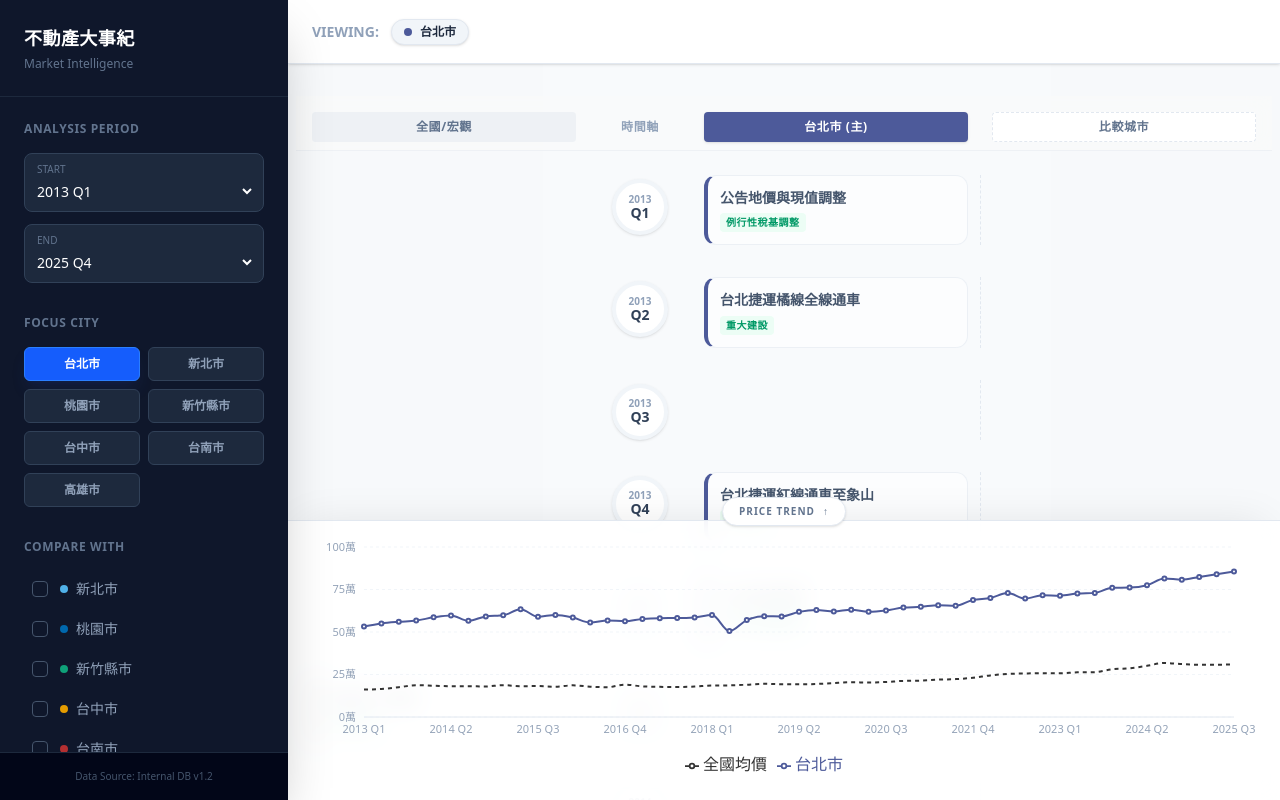
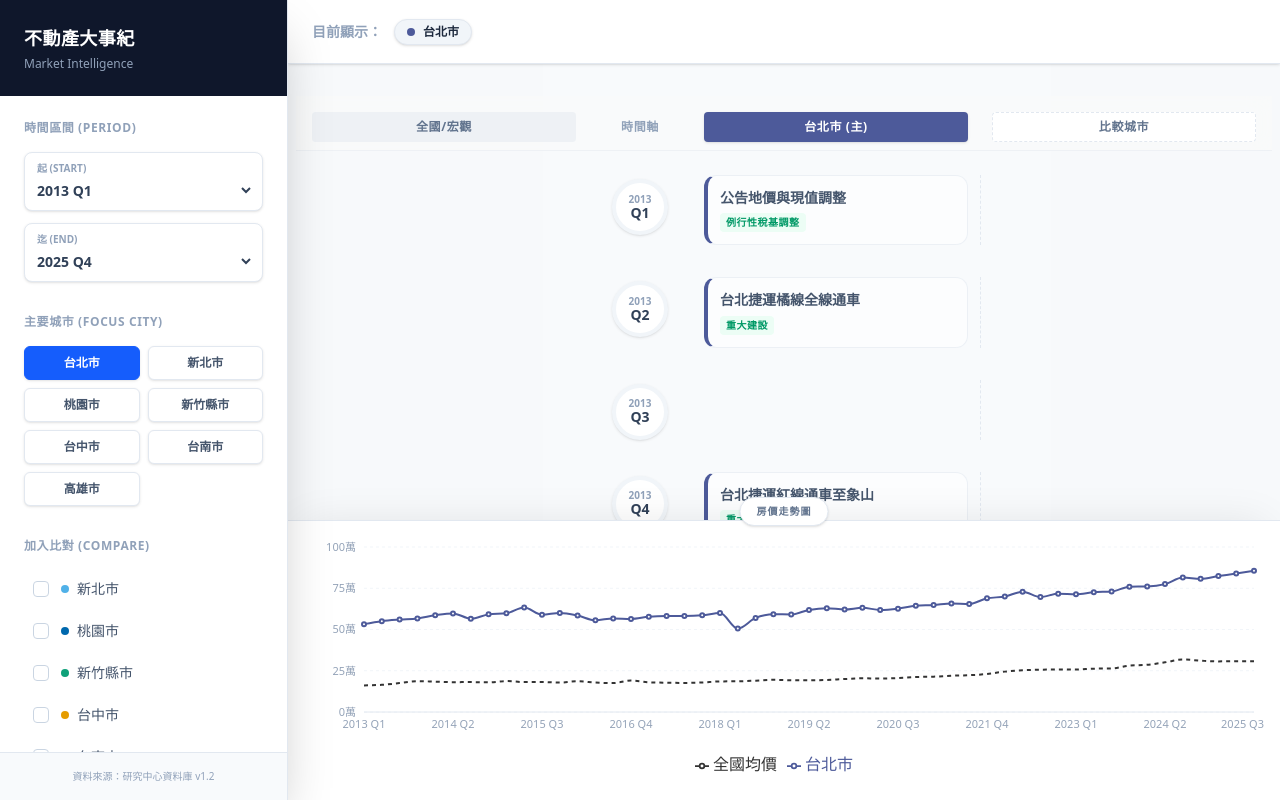
Before and after one commit to NCCU-rer/Real-Estate-Chronicle, a Next.js app: page / in a window 1280 px wide. Built offline with nearby package versions, Linux system fonts and the light colour scheme.

Commit message:
版面顏色更正

```diff
--- a/src/app/page.tsx
+++ b/src/app/page.tsx
@@ -1,8 +1,6 @@
 "use client";
 
 import { useState, useMemo } from "react";
-// Navbar 在新版面中已整合進側邊欄與 Header，這裡可以先移除引用，或是保留但不使用
-// import Navbar from "@/components/Navbar";
 import EventList from "@/components/EventList";
 import PriceChart from "@/components/PriceChart";
 import { rawData } from "@/data/sourceData";
@@ -53,63 +51,57 @@ export default function Home() {
     });
   }, [chartCities, startPeriod, endPeriod, allEvents]);
 
-  // --- 畫面渲染 (新版儀表板 Layout) ---
   return (
     <main className="h-screen w-full flex bg-slate-50 font-sans overflow-hidden">
 
-      {/* === 側邊欄 (改為深色系專業風格) === */}
-      {/* 遮罩層 (Mobile用) */}
+      {/* 側邊欄 (設定區) */}
       {isSettingsOpen && <div className="fixed inset-0 bg-black/50 z-50 backdrop-blur-sm md:hidden" onClick={() => setIsSettingsOpen(false)}/>}
 
       <aside className={`
-        fixed md:static inset-y-0 left-0 z-[60] w-72 bg-slate-900 text-slate-300 flex flex-col shadow-2xl transition-transform duration-300 ease-in-out
+        fixed md:static inset-y-0 left-0 z-60 w-72
+        bg-white border-r border-slate-200
+        flex flex-col shadow-2xl transition-transform duration-300 ease-in-out
         ${isSettingsOpen ? "translate-x-0" : "-translate-x-full md:translate-x-0"}
       `}>
-        {/* 側邊欄 Header */}
-        <div className="p-6 border-b border-slate-800 flex justify-between items-center">
+        <div className="p-6 bg-slate-900 text-white flex justify-between items-center shrink-0">
           <div>
-            <h1 className="text-white font-bold text-lg tracking-wide">不動產大事紀</h1>
-            <p className="text-xs text-slate-500 mt-1">Market Intelligence</p>
+            <h1 className="font-bold text-lg tracking-wide">不動產大事紀</h1>
+            <p className="text-xs text-slate-400 mt-1">Market Intelligence</p>
           </div>
           <button onClick={() => setIsSettingsOpen(false)} className="md:hidden text-white">✕</button>
         </div>
 
-        {/* 側邊欄 捲動區 */}
         <div className="flex-1 overflow-y-auto custom-scrollbar p-6 space-y-8">
-
-          {/* 1. 時間區間 */}
+          {/* 時間區間 */}
           <div>
-            <label className="text-xs font-bold text-slate-500 uppercase tracking-wider mb-4 block">Analysis Period</label>
+            <label className="text-xs font-bold text-slate-400 uppercase tracking-wider mb-4 block">時間區間 (Period)</label>
             <div className="space-y-3">
-              <div className="group bg-slate-800 rounded-lg p-2 border border-slate-700 focus-within:border-blue-500 focus-within:ring-1 focus-within:ring-blue-500 transition-all">
-                <span className="block text-[10px] text-slate-500 mb-0.5 ml-1">START</span>
-                <select value={startPeriod} onChange={(e) => setStartPeriod(e.target.value)} className="w-full bg-transparent text-white text-sm outline-none font-medium cursor-pointer">
-                  {QUARTER_OPTIONS.map(q => <option key={q} value={q} className="bg-slate-800">{q.replace("_", " ")}</option>)}
+              <div className="group bg-white rounded-lg p-2 border border-slate-200 shadow-sm hover:border-blue-400 transition-all">
+                <span className="block text-[10px] text-slate-400 mb-0.5 ml-1 font-bold">起 (START)</span>
+                <select value={startPeriod} onChange={(e) => setStartPeriod(e.target.value)} className="w-full bg-transparent text-slate-700 text-sm outline-none font-bold cursor-pointer hover:text-blue-600">
+                  {QUARTER_OPTIONS.map(q => <option key={q} value={q}>{q.replace("_", " ")}</option>)}
                 </select>
               </div>
-              <div className="group bg-slate-800 rounded-lg p-2 border border-slate-700 focus-within:border-blue-500 focus-within:ring-1 focus-within:ring-blue-500 transition-all">
-                <span className="block text-[10px] text-slate-500 mb-0.5 ml-1">END</span>
-                <select value={endPeriod} onChange={(e) => setEndPeriod(e.target.value)} className="w-full bg-transparent text-white text-sm outline-none font-medium cursor-pointer">
-                  {QUARTER_OPTIONS.map(q => <option key={q} value={q} className="bg-slate-800">{q.replace("_", " ")}</option>)}
+              <div className="group bg-white rounded-lg p-2 border border-slate-200 shadow-sm hover:border-blue-400 transition-all">
+                <span className="block text-[10px] text-slate-400 mb-0.5 ml-1 font-bold">迄 (END)</span>
+                <select value={endPeriod} onChange={(e) => setEndPeriod(e.target.value)} className="w-full bg-transparent text-slate-700 text-sm outline-none font-bold cursor-pointer hover:text-blue-600">
+                  {QUARTER_OPTIONS.map(q => <option key={q} value={q}>{q.replace("_", " ")}</option>)}
                 </select>
               </div>
             </div>
           </div>
 
-          {/* 2. 主要城市 */}
+          {/* 主要城市 */}
           <div>
-            <label className="text-xs font-bold text-slate-500 uppercase tracking-wider mb-4 block">Focus City</label>
+            <label className="text-xs font-bold text-slate-400 uppercase tracking-wider mb-4 block">主要城市 (Focus City)</label>
             <div className="grid grid-cols-2 gap-2">
               {CITIES_CONFIG.map(c => (
                 <button
                   key={c.id}
                   onClick={() => handleMainCityChange(c.id)}
                   className={`
-                    p-2 rounded-md text-xs font-bold transition-all duration-200 border
-                    ${mainCity === c.id
-                      ? 'bg-blue-600 text-white border-blue-500 shadow-lg shadow-blue-900/20'
-                      : 'bg-slate-800 text-slate-400 border-slate-700 hover:bg-slate-700 hover:text-white'
-                    }
+                    p-2 rounded-md text-xs font-bold transition-all duration-200 border shadow-sm
+                    ${mainCity === c.id ? 'bg-blue-600 text-white border-blue-600 shadow-md' : 'bg-white text-slate-600 border-slate-200 hover:bg-slate-50 hover:text-blue-600'}
                   `}
                 >
                   {c.label}
@@ -118,57 +110,51 @@ export default function Home() {
             </div>
           </div>
 
-          {/* 3. 比對城市 */}
+          {/* 加入比對 */}
           <div>
             <div className="flex justify-between items-center mb-4">
-               <label className="text-xs font-bold text-slate-500 uppercase tracking-wider">Compare With</label>
+               <label className="text-xs font-bold text-slate-400 uppercase tracking-wider">加入比對 (Compare)</label>
                {compareCities.length > 0 && (
-                 <button onClick={handleCancelCompare} className="text-[10px] text-red-400 hover:text-red-300 transition-colors">RESET</button>
+                 <button onClick={handleCancelCompare} className="text-[10px] text-red-500 hover:text-red-600 font-bold bg-red-50 px-2 py-0.5 rounded transition-colors">清除重選</button>
                )}
             </div>
             <div className="space-y-1">
                {CITIES_CONFIG.filter(c => c.id !== mainCity).map(c => (
-                  <label key={c.id} className="flex items-center gap-3 p-2 rounded-md hover:bg-slate-800 cursor-pointer group transition-colors">
-                     <div className={`w-4 h-4 rounded border flex items-center justify-center transition-all ${compareCities.includes(c.id) ? 'bg-blue-500 border-blue-500' : 'border-slate-600 bg-transparent'}`}>
+                  <label key={c.id} className="flex items-center gap-3 p-2 rounded-md hover:bg-slate-50 cursor-pointer group transition-colors border border-transparent hover:border-slate-100">
+                     <div className={`w-4 h-4 rounded border flex items-center justify-center transition-all ${compareCities.includes(c.id) ? 'bg-blue-500 border-blue-500' : 'border-slate-300 bg-white'}`}>
                        {compareCities.includes(c.id) && <span className="text-white text-[10px]">✓</span>}
                      </div>
                      <input type="checkbox" checked={compareCities.includes(c.id)} onChange={() => toggleCompare(c.id)} className="hidden" />
                      <div className="flex items-center gap-2">
                         <span className="w-2 h-2 rounded-full" style={{ backgroundColor: c.color }}></span>
-                        <span className="text-sm text-slate-400 group-hover:text-white font-medium">{c.label}</span>
+                        <span className="text-sm text-slate-600 group-hover:text-slate-900 font-medium">{c.label}</span>
                      </div>
                   </label>
                ))}
             </div>
           </div>
-
         </div>
 
-        {/* 側邊欄 Footer */}
-        <div className="p-4 bg-slate-950 text-[10px] text-slate-600 border-t border-slate-800 text-center">
-          Data Source: Internal DB v1.2
+        <div className="p-4 bg-slate-50 text-[10px] text-slate-400 border-t border-slate-200 text-center">
+          資料來源：研究中心資料庫 v1.2
         </div>
       </aside>
 
-      {/* === 右側主要內容 === */}
+      {/* 右側內容 */}
       <div className="flex-1 flex flex-col h-full overflow-hidden relative">
-
-        {/* 頂部狀態列 (Header) */}
         <header className="h-16 bg-white border-b border-slate-200 shrink-0 flex items-center justify-between px-6 shadow-sm z-30">
            <div className="flex items-center gap-4">
              <button onClick={() => setIsSettingsOpen(true)} className="md:hidden p-2 text-slate-600 hover:bg-slate-100 rounded">☰</button>
-
-             {/* 麵包屑顯示目前狀態 */}
              <div className="flex items-center gap-3">
-                <span className="text-sm font-bold text-slate-400">VIEWING:</span>
+                <span className="text-sm font-bold text-slate-400">目前顯示：</span>
                 <div className="flex items-center gap-2">
                    <span className="px-3 py-1 rounded-full text-xs font-bold bg-slate-100 text-slate-800 border border-slate-200 shadow-sm flex items-center gap-2">
                       <span className="w-2 h-2 rounded-full" style={{ backgroundColor: CITIES_CONFIG.find(c => c.id === mainCity)?.color }}></span>
                       {getCityName(mainCity)}
                    </span>
-                   {compareCities.length > 0 && <span className="text-slate-300 font-bold text-xs">VS</span>}
                    {compareCities.map(id => (
-                      <span key={id} className="px-3 py-1 rounded-full text-xs font-bold bg-white text-slate-600 border border-slate-200 shadow-sm">
+                      <span key={id} className="px-3 py-1 rounded-full text-xs font-bold bg-white text-slate-600 border border-slate-200 shadow-sm flex items-center gap-1">
+                         <span className="text-[10px] text-slate-300 mr-1">VS</span>
                          {getCityName(id)}
                       </span>
                    ))}
@@ -177,8 +163,8 @@ export default function Home() {
            </div>
         </header>
 
-        {/* 中間滾動區 (Event List) */}
-        <div className="flex-1 overflow-y-auto custom-scrollbar bg-slate-50/50 pb-[220px] scroll-smooth">
+        {/* 我順便把這裡的 pb-[300px] 也改成標準的 pb-75 了 (300/4=75) */}
+        <div className="flex-1 overflow-y-auto custom-scrollbar bg-slate-50/50 pb-75 scroll-smooth">
            <div className="pt-8">
               <EventList
                 data={currentViewEvents}
@@ -191,11 +177,10 @@ export default function Home() {
            </div>
         </div>
 
-        {/* 底部浮動圖表區 (Glassmorphism + Shadow) */}
-        <div className="absolute bottom-0 left-0 right-0 h-[280px] bg-white/90 backdrop-blur-md border-t border-slate-200 shadow-[0_-10px_40px_-15px_rgba(0,0,0,0.1)] z-40 transition-transform duration-300">
-           <div className="absolute -top-6 left-1/2 -translate-x-1/2 bg-white border border-slate-200 rounded-full px-4 py-1.5 shadow-sm text-[10px] font-bold text-slate-500 uppercase tracking-widest cursor-pointer hover:bg-slate-50 flex items-center gap-2 group">
-              <span>Price Trend</span>
-              <span className="group-hover:-translate-y-0.5 transition-transform">↑</span>
+        {/* ✨ 這裡把 h-[280px] 改成了 h-70 */}
+        <div className="absolute bottom-0 left-0 right-0 h-70 bg-white border-t border-slate-200 shadow-[0_-10px_40px_-15px_rgba(0,0,0,0.1)] z-40">
+           <div className="absolute -top-6 left-1/2 -translate-x-1/2 bg-white border border-slate-200 rounded-full px-4 py-1.5 shadow-sm text-[10px] font-bold text-slate-500 uppercase tracking-widest cursor-default flex items-center gap-2">
+              <span>房價走勢圖</span>
            </div>
            <div className="h-full w-full p-4 pb-6">
               <PriceChart
@@ -205,7 +190,6 @@ export default function Home() {
               />
            </div>
         </div>
-
       </div>
     </main>
   );
--- a/src/components/PriceChart.tsx
+++ b/src/components/PriceChart.tsx
@@ -6,31 +6,35 @@ import {
 } from "recharts";
 import { rawPriceData } from "@/data/priceData";
 import { getQuarterValue } from "@/utils/eventHelper";
-// ✨ 匯入統一設定
 import { CITIES_CONFIG, NATIONAL_CONFIG } from "@/config/cityColors";
 
-// 資料預處理 (保持不變)
-const baseChartData = rawPriceData.map(item => ({
+// 確保有資料，否則圖表會掛掉
+const safePriceData = rawPriceData || [];
+
+// 預先處理資料格式
+const baseChartData = safePriceData.map(item => ({
   rawQuarter: item.Quarter,
   quarter: item.Quarter.replace("_", " "),
-  nation: item.Nation.all / 10000,
-  taipei: item.Taipei.all / 10000,
-  newTaipei: item.NewTaipei.all / 10000,
-  taoyuan: item.Taoyuan.all / 10000,
-  taichung: item.Taichung.all / 10000,
-  tainan: item.Tainan.all / 10000,
-  kaohsiung: item.Kaohsiung.all / 10000,
-  hsinchu: item.Hsinchu.all / 10000,
+  // 為了安全，加上 ?. 檢查
+  nation: item.Nation?.all ? item.Nation.all / 10000 : 0,
+  taipei: item.Taipei?.all ? item.Taipei.all / 10000 : 0,
+  newTaipei: item.NewTaipei?.all ? item.NewTaipei.all / 10000 : 0,
+  taoyuan: item.Taoyuan?.all ? item.Taoyuan.all / 10000 : 0,
+  taichung: item.Taichung?.all ? item.Taichung.all / 10000 : 0,
+  tainan: item.Tainan?.all ? item.Tainan.all / 10000 : 0,
+  kaohsiung: item.Kaohsiung?.all ? item.Kaohsiung.all / 10000 : 0,
+  hsinchu: item.Hsinchu?.all ? item.Hsinchu.all / 10000 : 0,
 }));
 
 interface PriceChartProps {
-  selectedCities: string[];
-  startPeriod: string;
-  endPeriod: string;
+  selectedCities: string[]; // 接收選中的城市 ID 陣列
+  startPeriod: string;      // 開始時間
+  endPeriod: string;        // 結束時間
 }
 
 export default function PriceChart({ selectedCities, startPeriod, endPeriod }: PriceChartProps) {
 
+  // 根據時間篩選資料
   const filteredData = useMemo(() => {
     const startVal = getQuarterValue(startPeriod);
     const endVal = getQuarterValue(endPeriod);
@@ -40,41 +44,62 @@ export default function PriceChart({ selectedCities, startPeriod, endPeriod }: P
     });
   }, [startPeriod, endPeriod]);
 
+  // 如果沒有資料，顯示提示
+  if (filteredData.length === 0) {
+    return <div className="flex items-center justify-center h-full text-slate-400">尚無此區間數據</div>;
+  }
+
   return (
     <div className="w-full h-full select-none">
       <ResponsiveContainer width="100%" height="100%">
-        <LineChart data={filteredData} margin={{ top: 10, right: 30, left: 0, bottom: 0 }}>
+        <LineChart data={filteredData} margin={{ top: 10, right: 10, left: 0, bottom: 0 }}>
           <CartesianGrid strokeDasharray="3 3" stroke="#f1f5f9" vertical={false} />
-          <XAxis dataKey="quarter" tick={{ fill: '#94a3b8', fontSize: 11 }} tickLine={false} axisLine={{ stroke: '#e2e8f0' }} minTickGap={30} />
-          <YAxis unit="萬" tick={{ fill: '#94a3b8', fontSize: 11 }} axisLine={false} tickLine={false} domain={['auto', 'auto']} />
-          <Tooltip contentStyle={{ borderRadius: '8px', border: 'none', boxShadow: '0 4px 6px -1px rgb(0 0 0 / 0.1)' }} />
-          <Legend wrapperStyle={{ paddingTop: '5px' }}/>
+          <XAxis
+            dataKey="quarter"
+            tick={{ fill: '#94a3b8', fontSize: 11 }}
+            tickLine={false}
+            axisLine={{ stroke: '#e2e8f0' }}
+            minTickGap={30}
+          />
+          <YAxis
+            unit="萬"
+            tick={{ fill: '#94a3b8', fontSize: 11 }}
+            axisLine={false}
+            tickLine={false}
+            domain={['auto', 'auto']}
+          />
+          <Tooltip
+            contentStyle={{ borderRadius: '8px', border: 'none', boxShadow: '0 4px 6px -1px rgb(0 0 0 / 0.1)' }}
+          />
+          <Legend wrapperStyle={{ paddingTop: '10px' }}/>
 
-          {/* 全國基準線 */}
+          {/* 全國基準線 (永遠顯示) */}
           <Line
             type="monotone"
             dataKey="nation"
             name="全國均價"
-            stroke={NATIONAL_CONFIG.color} // ✨ 使用統一顏色
+            stroke={NATIONAL_CONFIG.color}
             strokeWidth={2}
             dot={false}
             strokeDasharray="4 4"
             activeDot={{ r: 4 }}
           />
 
-          {/* 繪製各城市線條 */}
+          {/* 根據勾選的城市動態繪製線條 */}
           {CITIES_CONFIG.map((city) => {
-            if (selectedCities.includes("all") || selectedCities.includes(city.id)) {
+            // 只有當這個城市在 selectedCities 裡面時才畫出來
+            if (selectedCities.includes(city.id)) {
               return (
                 <Line
                   key={city.id}
                   type="monotone"
                   dataKey={city.id}
                   name={city.label}
-                  stroke={city.color} // ✨ 使用統一顏色
+                  stroke={city.color}
                   strokeWidth={2}
                   dot={{ r: 2 }}
                   activeDot={{ r: 6 }}
+                  animationDuration={1000}
                 />
               );
             }
```
